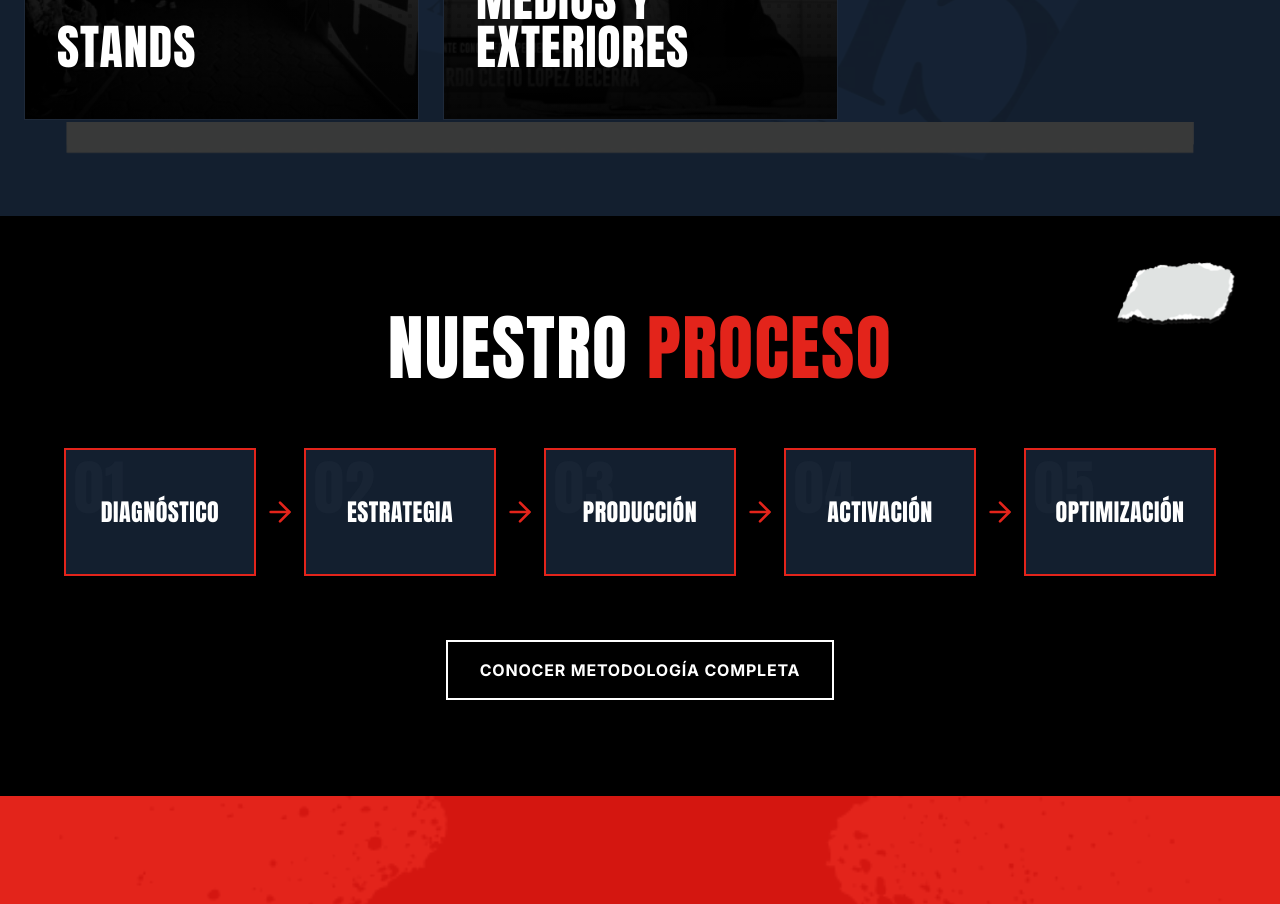
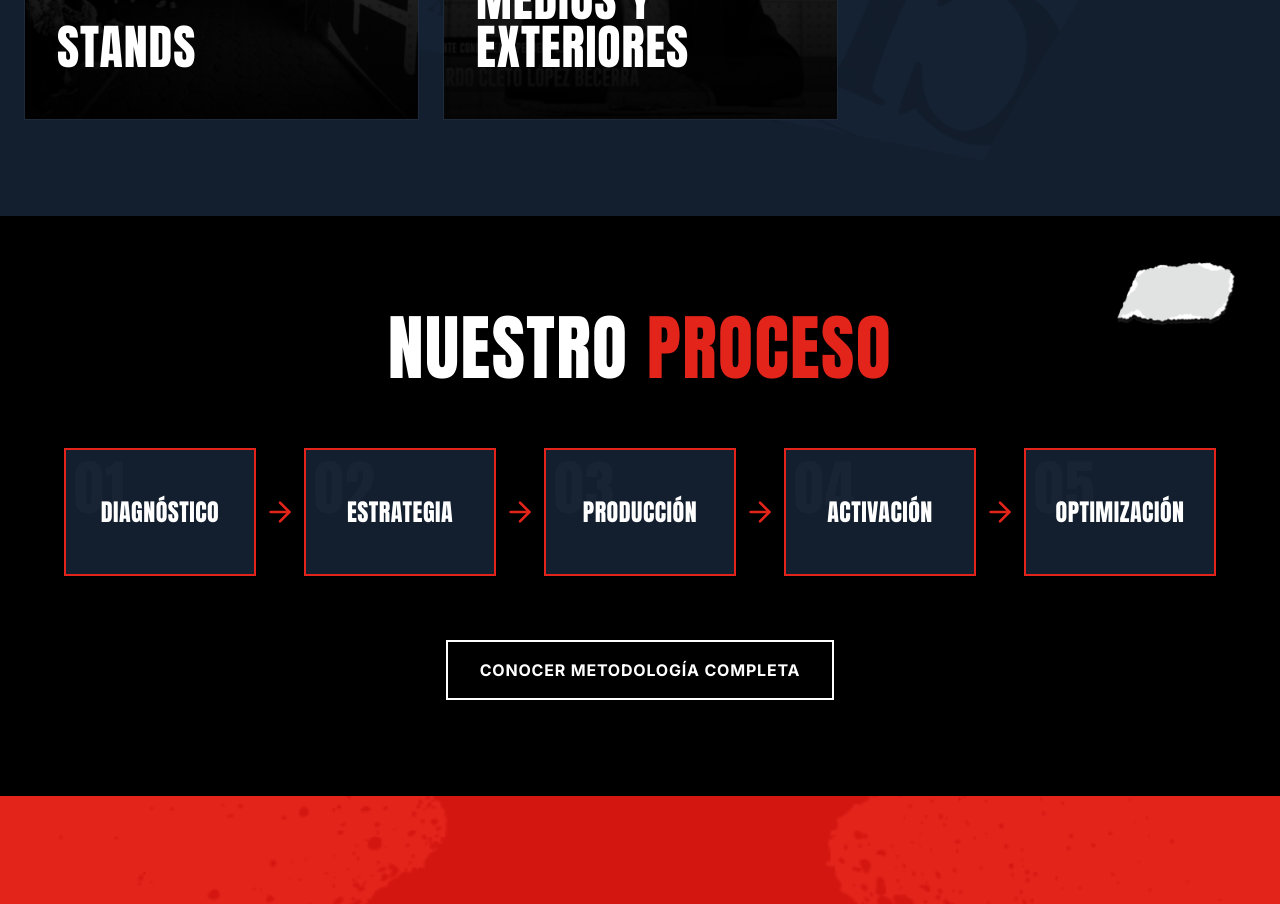
Before and after one commit to ianamb66/nimbus-landing-v2, a Next.js app: page / in a window 1280 px wide. Shown: the part 2220-3124 px from the top of the page. Built offline with nearby package versions, Linux system fonts and the light colour scheme.

Commit message:
Remove servicios divider that caused grey line

```diff
--- a/src/app/page.tsx
+++ b/src/app/page.tsx
@@ -538,15 +538,7 @@ function Home({ setView }: { setView: (id: string) => void }) {
           </div>
         </div>
 
-        <div className="absolute bottom-[-2px] left-0 w-full z-20 pointer-events-none rotate-180">
-          {/* eslint-disable-next-line @next/next/no-img-element */}
-          <img
-            src={ASSETS.papeles.bordeSuperior}
-            alt=""
-            className="w-full h-12 md:h-24 object-cover object-top opacity-100"
-            style={{ filter: 'brightness(0.25)' }}
-          />
-        </div>
+        {/* Divider removido: generaba una raya gris/oscura debajo del grid en algunos viewports */}
       </section>
 
       <section className="py-24 bg-black relative">
```
